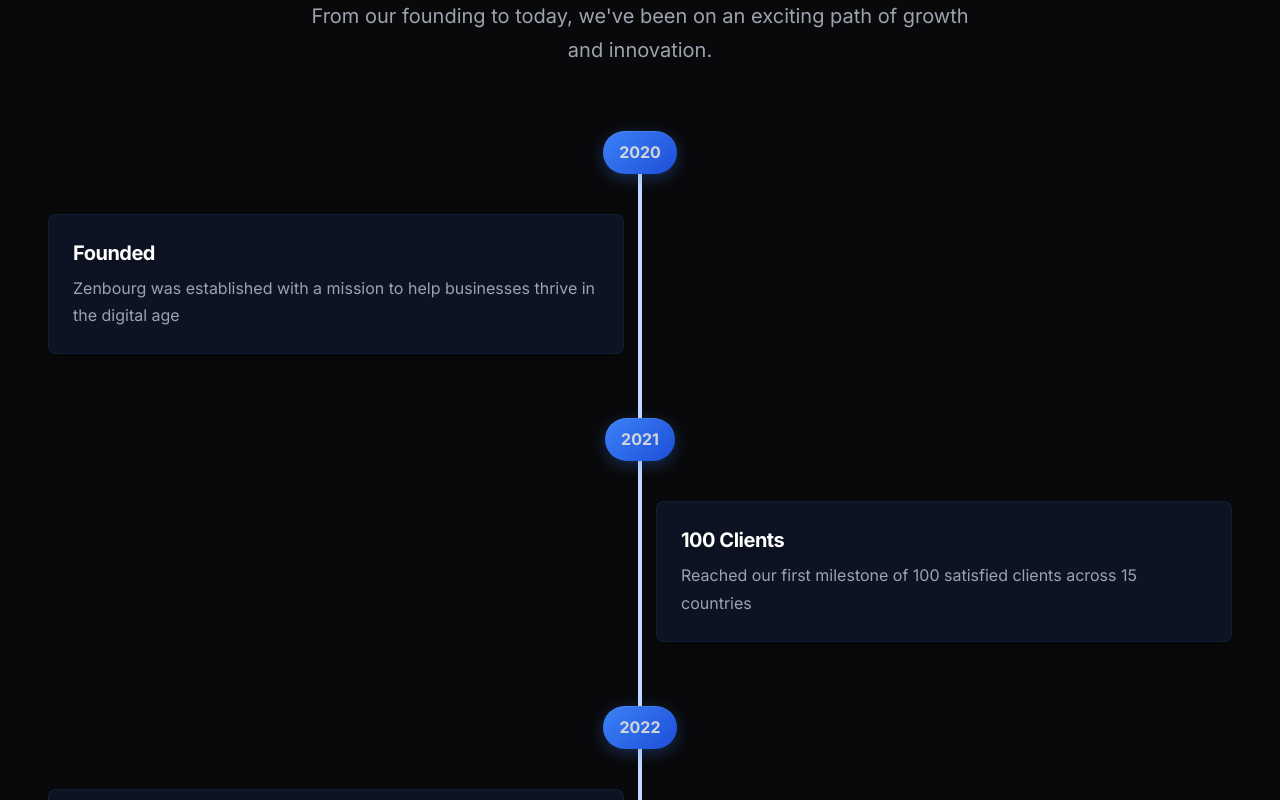
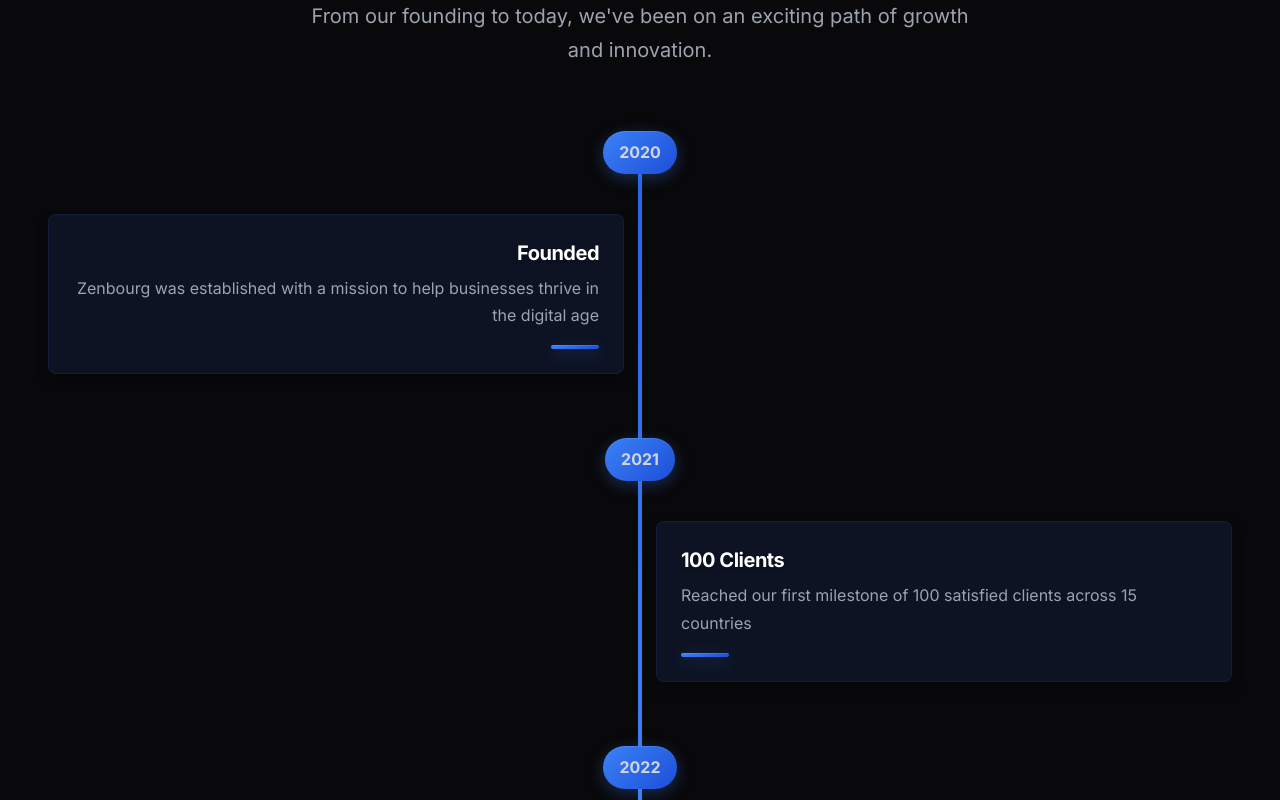
Before and after one commit to HarishSingh10/TestAssignment, a Next.js app: page /about in a window 1280 px wide. Shown: the part 2320-3120 px from the top of the page. Built offline with nearby package versions, Linux system fonts and the light colour scheme; no server answers.

Commit message:
added timeline animation in about page

```diff
--- a/app/about/page.tsx
+++ b/app/about/page.tsx
@@ -4,6 +4,7 @@ import Link from "next/link"
 import { Button } from "@/components/ui/button"
 import { Card, CardContent } from "@/components/ui/card"
 import { Linkedin } from "lucide-react"
+import React, { useState, useEffect, useRef } from 'react';
 
 
 
@@ -36,13 +37,40 @@ const timeline = [
 ]
 
 export default function AboutPage() {
+   const [visibleItems, setVisibleItems] = useState(new Set());
+  const observerRef = useRef(null);
+  useEffect(() => {
+    observerRef.current = new IntersectionObserver(
+      (entries) => {
+        entries.forEach((entry) => {
+          if (entry.isIntersecting) {
+            const index = parseInt(entry.target.dataset.index);
+            setVisibleItems(prev => new Set([...prev, index]));
+          }
+        });
+      },
+      { threshold: 0.3 }
+    );
+
+    const timelineItems = document.querySelectorAll('.timeline-item');
+    timelineItems.forEach(item => {
+      observerRef.current.observe(item);
+    });
+
+    return () => {
+      if (observerRef.current) {
+        observerRef.current.disconnect();
+      }
+    };
+  }, []);
+
   return (
     <div className="min-h-screen">
       {/* Hero Section */}
       <section className="py-20 bg-gradient-to-br from-blue-50 to-indigo-100 ">
         <div className="max-w-7xl mx-auto px-4 sm:px-6 lg:px-8 text-center ">
           <h1 className="text-4xl md:text-5xl font-bold  mb-6 text-black-900">About Zenbourg</h1>
-          <p className="text-xl text-black max-w-3xl mx-auto mb-8">
+          <p className="text-xl text-black max-w-3xl mx-auto mb-8 ">
             We're a team of passionate experts dedicated to transforming businesses through innovative digital
             solutions. Our mission is to empower companies to thrive in the digital age with cutting-edge technology and
             strategic thinking.
@@ -140,24 +168,99 @@ export default function AboutPage() {
           {/* Timeline Line */}
           <div className="absolute left-1/2 transform -translate-x-1/2 h-full w-1 bg-blue-200"></div>
 
+          {/* Animated Progress Line */}
+          <div
+            className="absolute left-1/2 transform -translate-x-1/2 w-1 bg-gradient-to-b from-blue-600 to-blue-400 transition-all duration-2000 ease-out"
+            style={{
+              height: `${(visibleItems.size / timeline.length) * 100}%`
+            }}
+          ></div>
+
           <div className="space-y-12">
             {timeline.map((item, index) => (
-                <div key={index} className="relative">
               <div
-                    className={`flex items-center justify-${index % 2 === 0 ? "end" : "start"} md:justify-center mb-6`}
+                key={index}
+                className="timeline-item relative"
+                data-index={index}
               >
-                    <div className="bg-blue-600 text-white px-4 py-2 rounded-full font-bold">{item.year}</div>
+                {/* Year Badge - Always Centered */}
+                <div className="flex items-center justify-center mb-6 relative z-10">
+                  <div
+                    className={`bg-blue-600 text-white px-4 py-2 rounded-full font-bold relative transition-all duration-700 transform ${
+                      visibleItems.has(index)
+                        ? 'scale-100 opacity-100'
+                        : 'scale-75 opacity-0'
+                    }`}
+                    style={{
+                      transitionDelay: `${index * 150}ms`
+                    }}
+                  >
+                    {item.year}
+                    {/* Pulse animation for visible items */}
+                    {visibleItems.has(index) && (
+                      <div className="absolute inset-0 bg-blue-600 rounded-full animate-ping opacity-75"></div>
+                    )}
+                  </div>
                 </div>
 
+                {/* Content Card - Alternating Sides */}
+                <div className="relative flex items-center">
+                  {/* Left side content for even items */}
+                  <div className={`w-full md:w-1/2 p-4 ${index % 2 === 0 ? '' : 'md:opacity-0 md:pointer-events-none'}`}>
+                    {index % 2 === 0 && (
                       <div
-                    className={`flex flex-col md:flex-row ${index % 2 === 0 ? "md:flex-row-reverse" : ""} items-center`}
+                        className={`bg-white p-6 rounded-lg shadow-md transition-all duration-700 transform hover:shadow-xl md:text-right ${
+                          visibleItems.has(index)
+                            ? 'translate-y-0 opacity-100'
+                            : '-translate-x-8 opacity-0'
+                        }`}
+                        style={{
+                          transitionDelay: `${index * 150 + 200}ms`
+                        }}
                       >
-                    <div className="md:w-1/2 p-4"></div>
-                    <div className="md:w-1/2 p-4">
-                      <div className="bg-white p-6 rounded-lg shadow-md">
-                        <h3 className="font-bold text-xl mb-2">{item.title}</h3>
+                        <h3 className="font-bold text-xl mb-2 text-gray-900">{item.title}</h3>
                         <p className="text-gray-600">{item.description}</p>
+
+                        {/* Subtle accent line */}
+                        <div
+                          className={`h-1 bg-blue-600 rounded-full mt-4 transition-all duration-500 ml-auto ${
+                            visibleItems.has(index) ? 'w-12' : 'w-0'
+                          }`}
+                          style={{
+                            transitionDelay: `${index * 150 + 400}ms`
+                          }}
+                        ></div>
                       </div>
+                    )}
+                  </div>
+
+                  {/* Right side content for odd items */}
+                  <div className={`w-full md:w-1/2 p-4 ${index % 2 === 1 ? '' : 'md:opacity-0 md:pointer-events-none'}`}>
+                    {index % 2 === 1 && (
+                      <div
+                        className={`bg-white p-6 rounded-lg shadow-md transition-all duration-700 transform hover:shadow-xl md:text-left ${
+                          visibleItems.has(index)
+                            ? 'translate-y-0 opacity-100'
+                            : 'translate-x-8 opacity-0'
+                        }`}
+                        style={{
+                          transitionDelay: `${index * 150 + 200}ms`
+                        }}
+                      >
+                        <h3 className="font-bold text-xl mb-2 text-gray-900">{item.title}</h3>
+                        <p className="text-gray-600">{item.description}</p>
+
+                        {/* Subtle accent line */}
+                        <div
+                          className={`h-1 bg-blue-600 rounded-full mt-4 transition-all duration-500 ${
+                            visibleItems.has(index) ? 'w-12' : 'w-0'
+                          }`}
+                          style={{
+                            transitionDelay: `${index * 150 + 400}ms`
+                          }}
+                        ></div>
+                      </div>
+                    )}
                   </div>
                 </div>
               </div>
```
Lines whose indentation alone changed are shown as unchanged.
